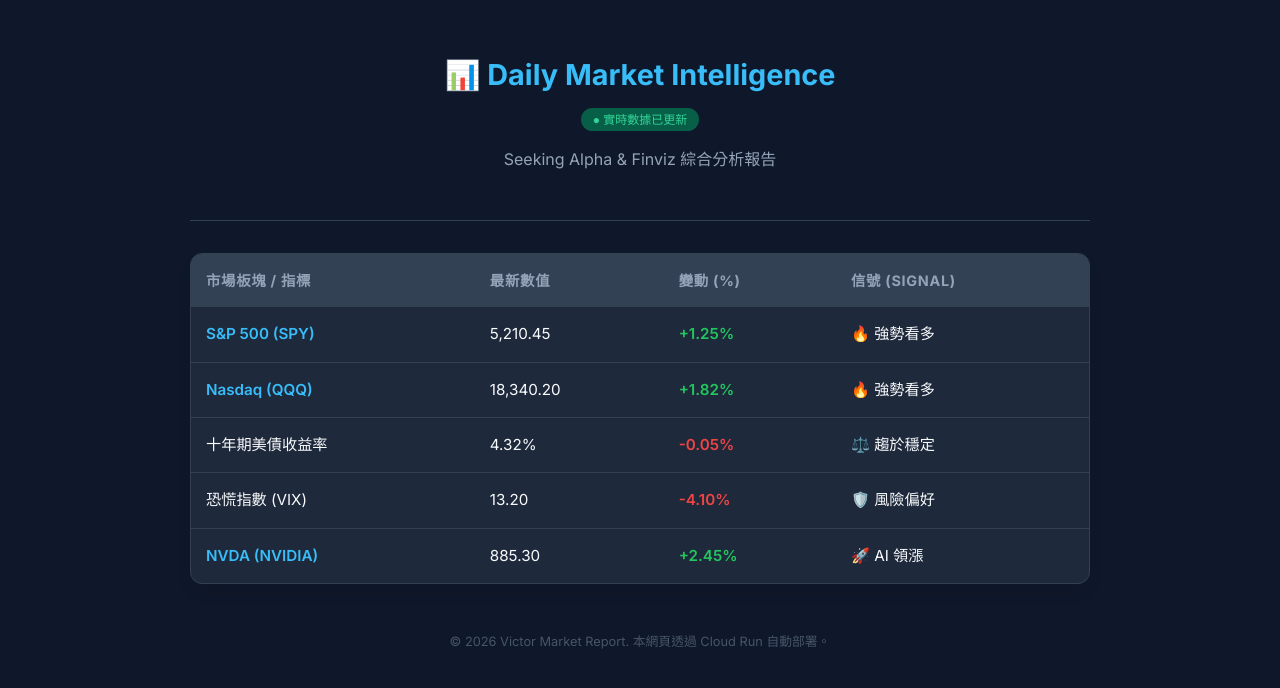
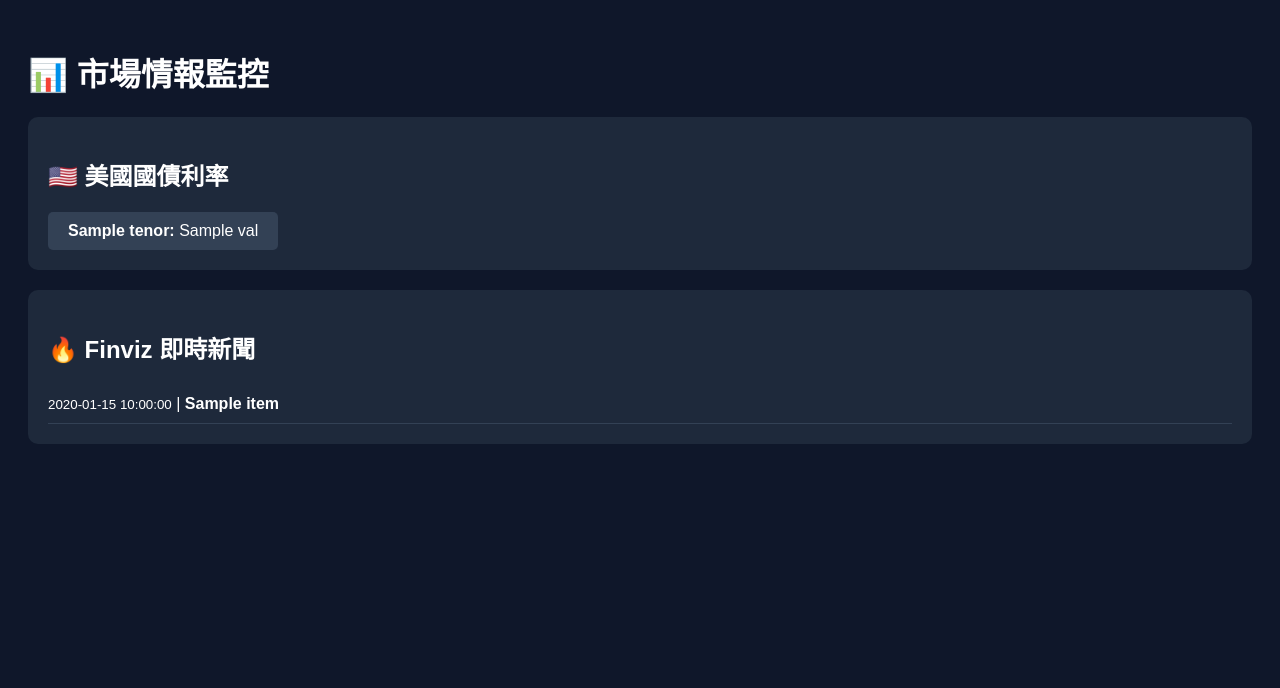
Before and after one commit to DailyMarketReport/Daily-Market-Intelligence-Report, a Flask app: template templates/index.html in a window 1280 px wide. Shown: the top 688 px of the page. Run offline with Flask 3, Linux system fonts and the light colour scheme; the template is opened without the code that fills it: most values are stand-ins (such as "Sample title", 1, 10 or a date in 2020).

Commit message:
Revise index.html for market report layout and style

```diff
--- a/templates/index.html
+++ b/templates/index.html
@@ -2,90 +2,36 @@
 <html lang="zh-TW">
 <head>
     <meta charset="UTF-8">
-    <meta name="viewport" content="width=device-width, initial-scale=1.0">
-    <title>Market Intelligence Report </title>
-    <link href="https://fonts.googleapis.com/css2?family=Inter:wght@400;600;700&display=swap" rel="stylesheet">
+    <title>Victor's Market Intelligence</title>
     <style>
-        :root { --bg: #0f172a; --card: #1e293b; --text: #f8fafc; --accent: #38bdf8; --green: #22c55e; --red: #ef4444; }
-        body { font-family: 'Inter', sans-serif; background-color: var(--bg); color: var(--text); margin: 0; padding: 20px; line-height: 1.6; }
-        .container { max-width: 900px; margin: 0 auto; }
-        header { text-align: center; padding: 2rem 0; border-bottom: 1px solid #334155; margin-bottom: 2rem; }
-        h1 { color: var(--accent); margin: 0; font-size: 1.8rem; }
-        .status-tag { display: inline-block; background: #065f46; color: #34d399; padding: 2px 12px; border-radius: 99px; font-size: 0.75rem; margin-top: 10px; }
-
-        /* 表格樣式 */
-        .table-container { background: var(--card); border-radius: 12px; overflow: hidden; border: 1px solid #334155; box-shadow: 0 10px 15px -3px rgba(0, 0, 0, 0.1); }
-        table { width: 100%; border-collapse: collapse; text-align: left; }
-        th { background: #334155; padding: 15px; font-size: 0.9rem; text-transform: uppercase; letter-spacing: 0.05em; color: #94a3b8; }
-        td { padding: 15px; border-bottom: 1px solid #334155; font-size: 0.95rem; }
-        tr:last-child td { border-bottom: none; }
-
-        /* 數據顏色控制 */
-        .up { color: var(--green); font-weight: 600; }
-        .down { color: var(--red); font-weight: 600; }
-        .highlight { color: var(--accent); font-weight: 600; }
-
-        @media (max-width: 600px) {
-            th, td { padding: 10px; font-size: 0.85rem; }
-        }
+        body { font-family: sans-serif; background: #0f172a; color: white; padding: 20px; }
+        .card { background: #1e293b; padding: 20px; border-radius: 10px; margin-bottom: 20px; }
+        .news-item { border-bottom: 1px solid #334155; padding: 10px 0; }
+        .rate-grid { display: flex; gap: 20px; }
+        .rate-box { background: #334155; padding: 10px 20px; border-radius: 5px; }
     </style>
 </head>
 <body>
-    <div class="container">
-        <header>
-            <h1>📊 Daily Market Intelligence</h1>
-            <div class="status-tag">● 實時數據已更新</div>
-            <p style="color: #94a3b8; margin-top: 15px;">Seeking Alpha & Finviz 綜合分析報告</p>
-        </header>
+    <h1>📊 市場情報監控</h1>
 
-        <div class="table-container">
-            <table>
-                <thead>
-                    <tr>
-                        <th>市場板塊 / 指標</th>
-                        <th>最新數值</th>
-                        <th>變動 (%)</th>
-                        <th>信號 (Signal)</th>
-                    </tr>
-                </thead>
-                <tbody>
-                    <tr>
-                        <td class="highlight">S&P 500 (SPY)</td>
-                        <td>5,210.45</td>
-                        <td class="up">+1.25%</td>
-                        <td>🔥 強勢看多</td>
-                    </tr>
-                    <tr>
-                        <td class="highlight">Nasdaq (QQQ)</td>
-                        <td>18,340.20</td>
-                        <td class="up">+1.82%</td>
-                        <td>🔥 強勢看多</td>
-                    </tr>
-                    <tr>
-                        <td>十年期美債收益率</td>
-                        <td>4.32%</td>
-                        <td class="down">-0.05%</td>
-                        <td>⚖️ 趨於穩定</td>
-                    </tr>
-                    <tr>
-                        <td>恐慌指數 (VIX)</td>
-                        <td>13.20</td>
-                        <td class="down">-4.10%</td>
-                        <td>🛡️ 風險偏好</td>
-                    </tr>
-                    <tr>
-                        <td class="highlight">NVDA (NVIDIA)</td>
-                        <td>885.30</td>
-                        <td class="up">+2.45%</td>
-                        <td>🚀 AI 領漲</td>
-                    </tr>
-                </tbody>
-            </table>
+    <div class="card">
+        <h2>🇺🇸 美國國債利率</h2>
+        <div class="rate-grid">
+            {% for tenor, val in rates.items() %}
+            <div class="rate-box">
+                <strong>{{ tenor }}:</strong> {{ val }}
+            </div>
+            {% endfor %}
         </div>
+    </div>
 
-        <footer style="text-align: center; margin-top: 3rem; color: #475569; font-size: 0.8rem;">
-            © 2026 Victor Market Report. 本網頁透過 Cloud Run 自動部署。
-        </footer>
+    <div class="card">
+        <h2>🔥 Finviz 即時新聞</h2>
+        {% for item in news %}
+        <div class="news-item">
+            <small>{{ item.time }}</small> | <strong>{{ item.title }}</strong>
+        </div>
+        {% endfor %}
     </div>
 </body>
 </html>
```
